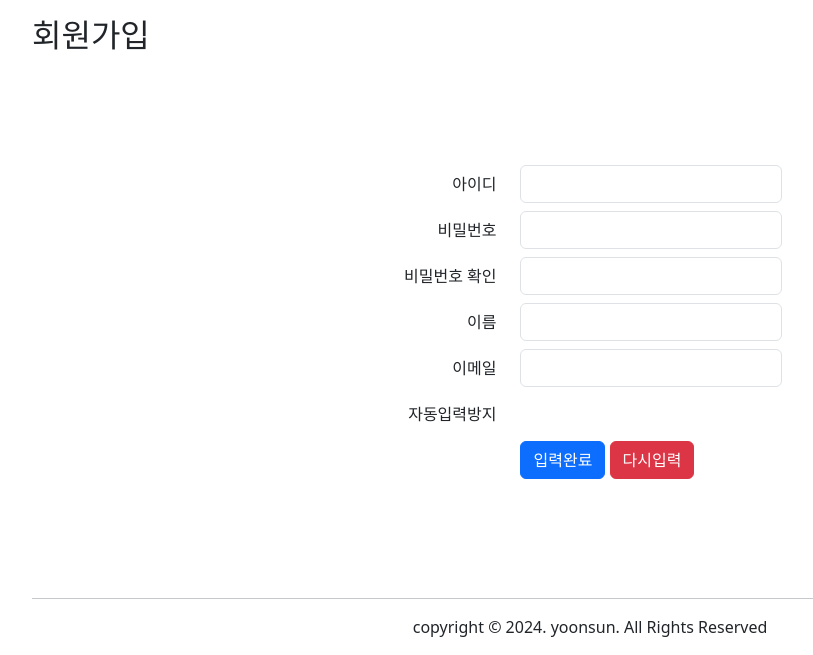
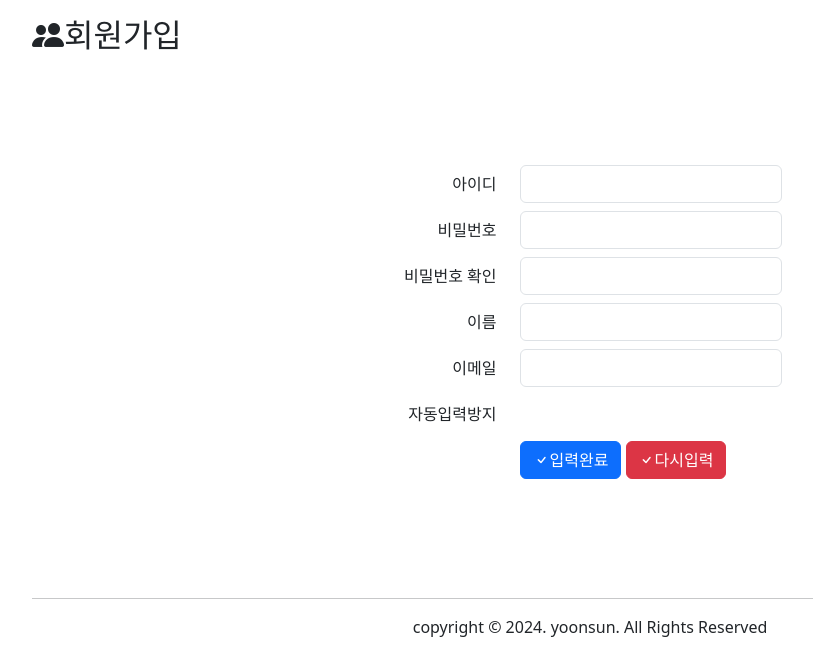
Before and after one commit to yoon741/semiprojectv1b, a FastAPI app: page /member/join in a window 1280 px wide. Shown: the part 145-800 px from the top of the page, without its empty margins (50-863 px from the left). Run offline with FastAPI, Linux system fonts and the light colour scheme; parts of the project's set-up code (start-up, migrations or seed data) failed here and were passed over; some libraries are stand-ins or nearby versions.

Commit message:
부트스트랩 아이콘 추가

```diff
--- a/views/templates/include/base.html
+++ b/views/templates/include/base.html
@@ -4,6 +4,7 @@
     <meta charset="UTF-8">
     <title>{% block title %} {% endblock %}</title>
     <link rel="stylesheet" href="/static/css/bs5/bootstrap.min.css">
+    <link rel="stylesheet" href="https://cdn.jsdelivr.net/npm/bootstrap-icons@1.11.3/font/bootstrap-icons.min.css">
     <link rel="stylesheet" href="/static/css/project.css">
     {% block style %} {% endblock %}
 </head>
--- a/views/templates/member/join.html
+++ b/views/templates/member/join.html
@@ -9,14 +9,14 @@
             async defer></script>
     <script type="text/javascript">
         var onloadCallback = () => {
-            grecaptcha.render('captcha', { 'sitekey' : '' });
+            grecaptcha.render('captcha', { 'sitekey' : '6LeSoCsqAAAAAJHAdzEpOiUxfLPl0AS_3fqTlAb7' });
         };
     </script>
 {% endblock %}
 
 {% block main %}
 <main>
-          <h2>회원가입</h2>
+          <h2><i class="bi bi-people-fill"></i>회원가입</h2>
           <div class="d-flex justify-content-center align-items-center" style="height: 65vh">
         <form name="joinfrm"  id="join" class="col-5">
             <div class="row my-2"><label for="userid" class="col-form-label col-4 text-end">아이디</label>
@@ -38,17 +38,13 @@
                 <div class="col-7">
                 <input type="email" name="email" id="email" required class="form-control"></div></div>
 
-
-
             <div class="row my-2"><label for="captcha" class="col-form-label col-4 text-end">자동입력방지</label>
                 <div class="col-7"><div id="captcha"></div></div></div>
 
-
-
             <div class="row my-2"><label class="col-4"></label>
                 <div class="col-7">
-                <button type="button" id="joinbtn" class="btn btn-primary">입력완료</button>
-                <button type="reset" id="rstbtn" class="btn btn-danger">다시입력</button></div></div>
+                <button type="button" id="joinbtn" class="btn btn-primary"><i class="bi bi-check"></i>입력완료</button>
+                <button type="reset" id="rstbtn" class="btn btn-danger"><i class="bi bi-check"></i>다시입력</button></div></div>
         </form>
           </div>
       </main>
```
